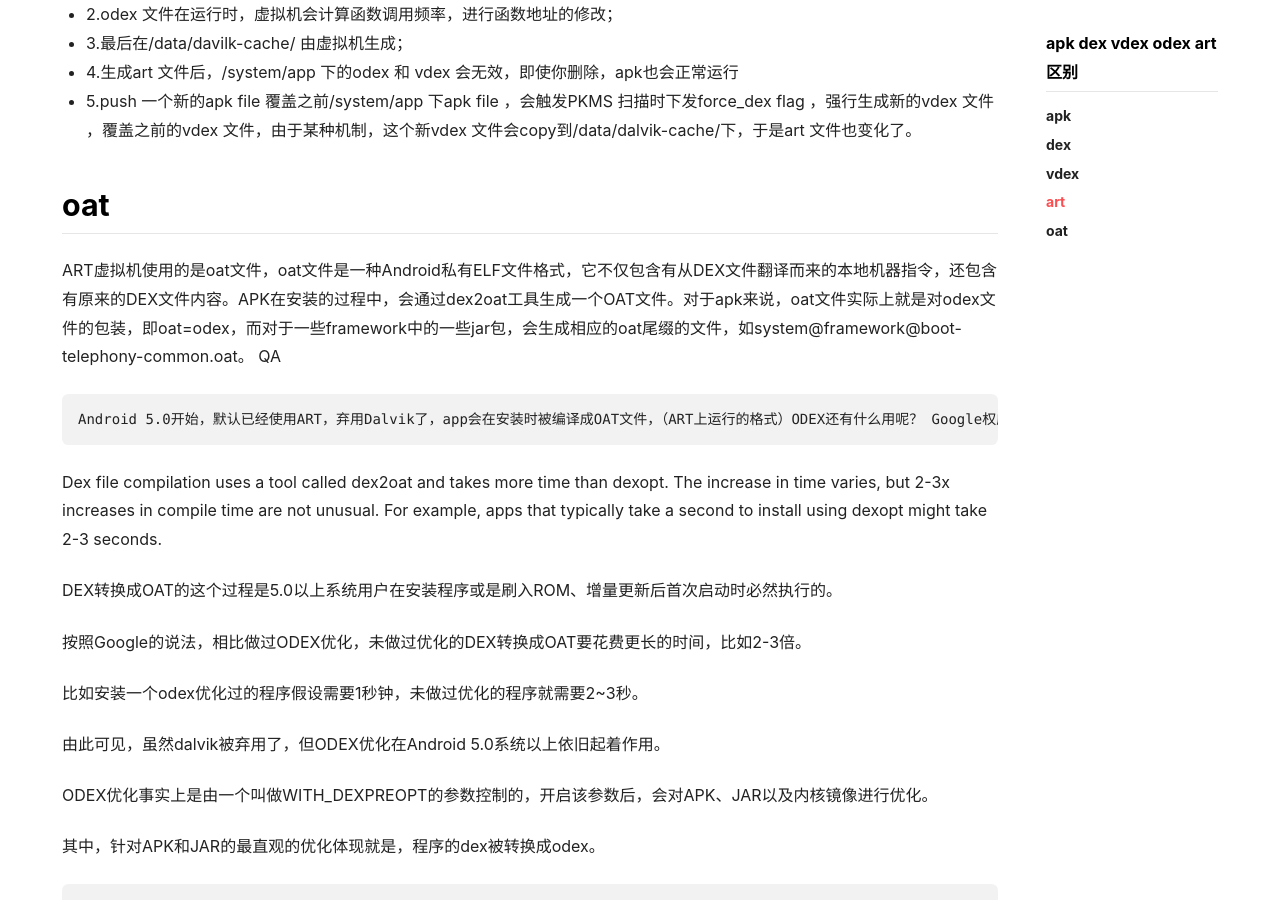
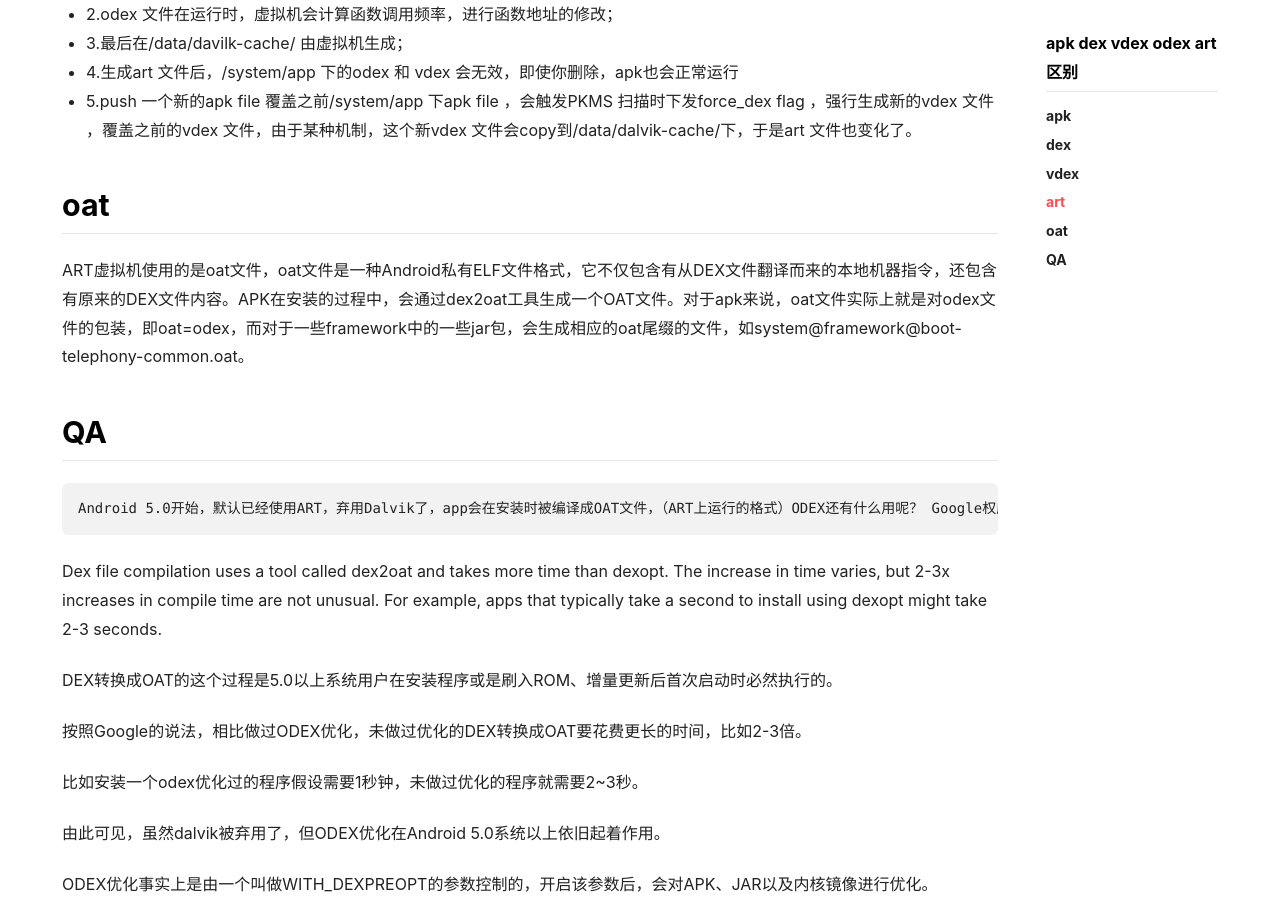
Before and after one commit to panard313/panard313.github.io, a Jekyll site: the page built from _posts/2019-05-28-dex-odex-vdex.md, in a window 1280 px wide and 900 px high, scrolled down 1726 px. Built offline with Jekyll 4.4.1, drawn with Linux system fonts in a browser that asks for light colours; nearby versions of some CDN libraries.

Commit message:
fix format

```diff
--- a/_posts/2019-05-28-dex-odex-vdex.md
+++ b/_posts/2019-05-28-dex-odex-vdex.md
@@ -73,7 +73,8 @@ odex 进行优化 生成的 可执行二进制码 文件，主要是apk 启动
 ## oat
 
 ART虚拟机使用的是oat文件，oat文件是一种Android私有ELF文件格式，它不仅包含有从DEX文件翻译而来的本地机器指令，还包含有原来的DEX文件内容。APK在安装的过程中，会通过dex2oat工具生成一个OAT文件。对于apk来说，oat文件实际上就是对odex文件的包装，即oat=odex，而对于一些framework中的一些jar包，会生成相应的oat尾缀的文件，如system@framework@boot-telephony-common.oat。
-QA
+
+## QA
 
     Android 5.0开始，默认已经使用ART，弃用Dalvik了，app会在安装时被编译成OAT文件，（ART上运行的格式）ODEX还有什么用呢？ Google权威的回答：
 
```
